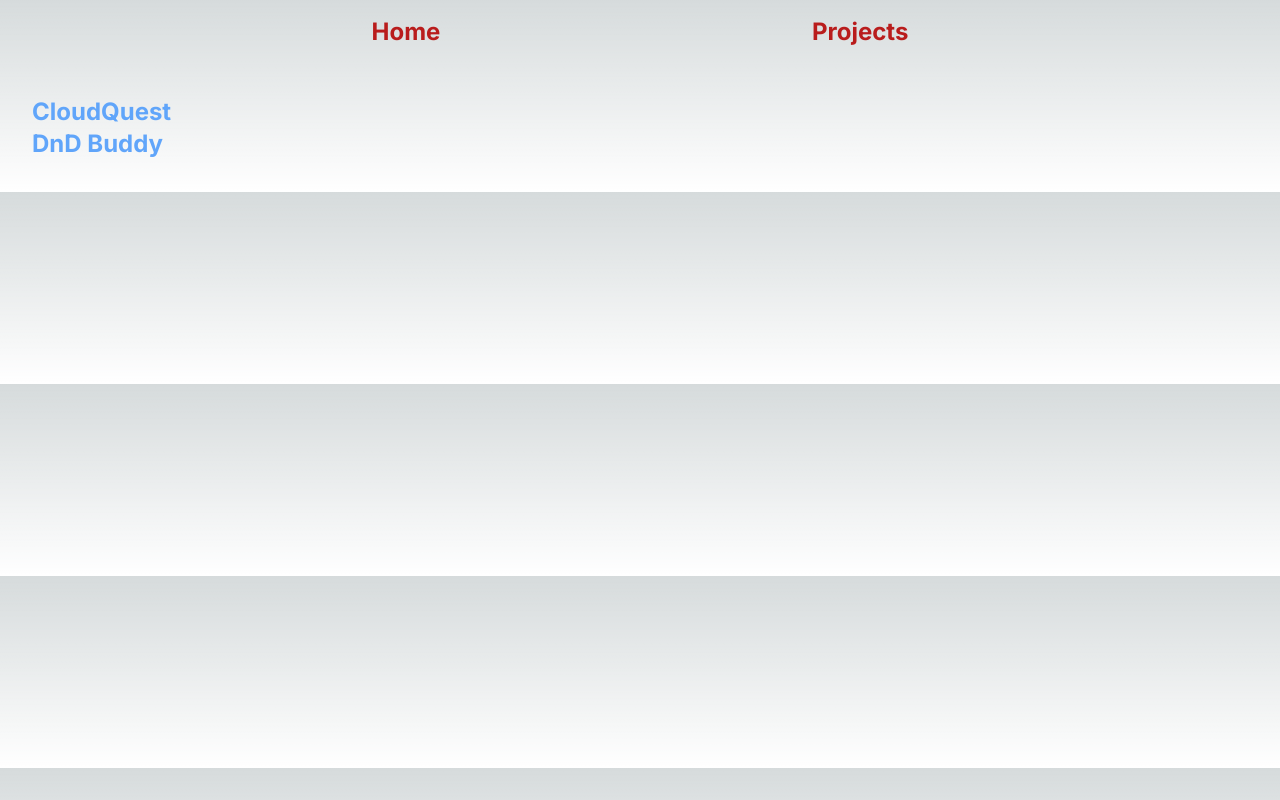
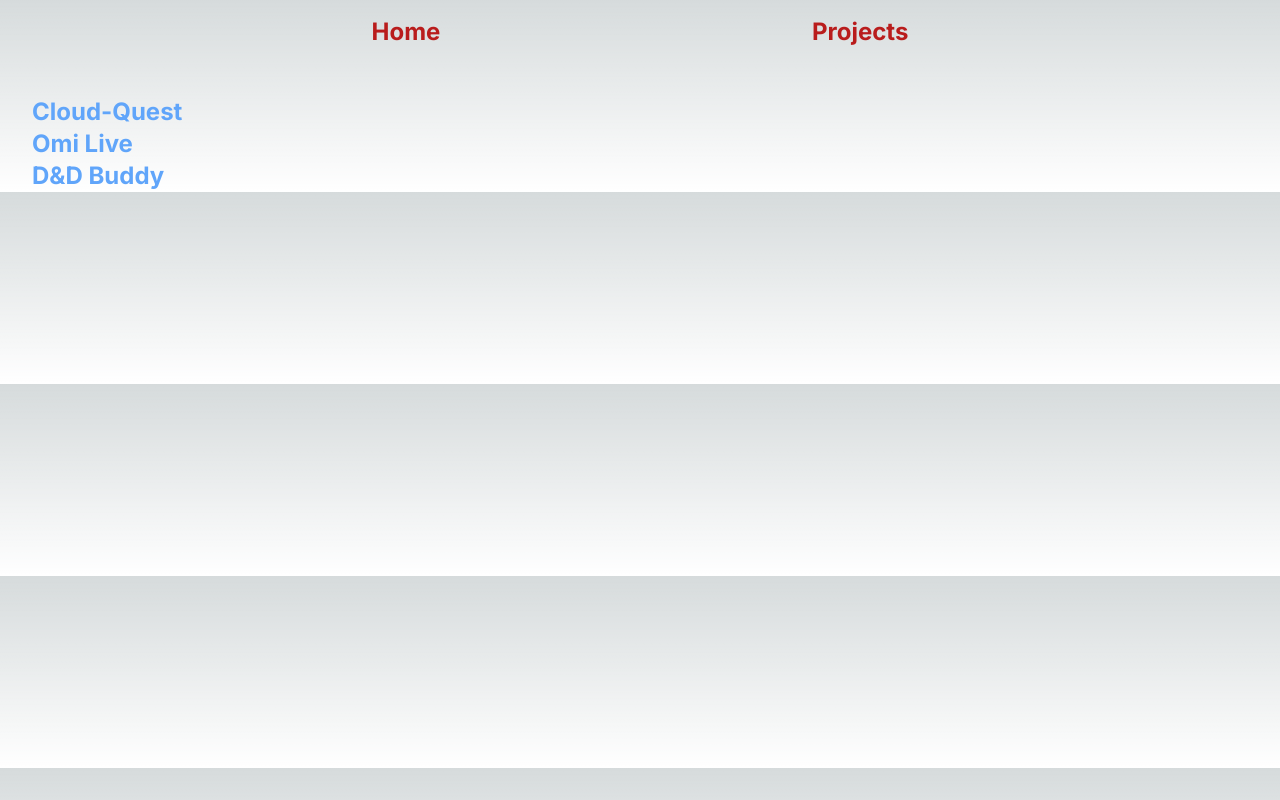
Before and after one commit to sollambert/next-portfolio, a Next.js app: page /projects in a window 1280 px wide. Built offline with nearby package versions, Linux system fonts and the light colour scheme; what tailwindcss-animation-delay would draw is missing.

Commit message:
abstract project links from projects page into components

```diff
--- a/app/projects/[slug]/page.tsx
+++ b/app/projects/[slug]/page.tsx
@@ -1,7 +1,8 @@
 import ClientMarkdown from "@/components/ClientMarkdown";
+import { githubRawUrl } from "@/lib/constants";
 
 export default function ProjectPage({ params }: { params: { slug: string } }) {
-    const url = `https://raw.githubusercontent.com/sollambert/${params.slug}/main/README.md`
+    const url = `${githubRawUrl}${params.slug}/main/README.md`
 
     const extraInfo = (slug: string) => {
         switch (slug) {
@@ -33,7 +34,6 @@ export default function ProjectPage({ params }: { params: { slug: string } }) {
         <>
             <div className="m-10">
                 {extraInfo(params.slug)}
-                {/* @ts-expect-error Async Server Component */}
                 <ClientMarkdown  url={url} className="p-10 rounded" />
             </div>
         </>
--- a/app/projects/page.tsx
+++ b/app/projects/page.tsx
@@ -1,10 +1,12 @@
+import ProjectLink from "@/components/ProjectLink";
 import Link from "next/link";
 
 export default function ProjectsPage() {
     return (
         <div className="border-white border-solid h-16 m-8 flex flex-col items-start justify-evenly text-blue-400 text-2xl font-bold">
-            <Link href="projects/cloud-quest">CloudQuest</Link>
-            <Link href="projects/dnd-buddy">DnD Buddy</Link>
+            <ProjectLink name="cloud-quest" displayName="Cloud-Quest"/>
+            <ProjectLink name="omi-live" displayName="Omi Live"/>
+            <ProjectLink name="dnd-buddy" displayName="D&D Buddy"/>
         </div>
     )
 }
--- /dev/null
+++ b/components/ProjectHeaders/CloudQuest.tsx
@@ -0,0 +1,2 @@
+export default function CloudQuest() {
+}
--- /dev/null
+++ b/components/ProjectLink.tsx
@@ -0,0 +1,17 @@
+import Link from "next/link";
+
+type Props = {
+    name: string,
+    displayName: string
+}
+
+export default function ProjectLink(props : Props) {
+
+
+
+    return (
+        <div>
+            <Link href={`projects/${props.name}`}>{props.displayName}</Link>
+        </div>
+    )
+}
--- /dev/null
+++ b/lib/constants.ts
@@ -0,0 +1,2 @@
+export const githubRawUrl: string = `https://raw.githubusercontent.com/sollambert/`;
+export const githubUrl: string = `https://github.com/sollambert/`;
```
